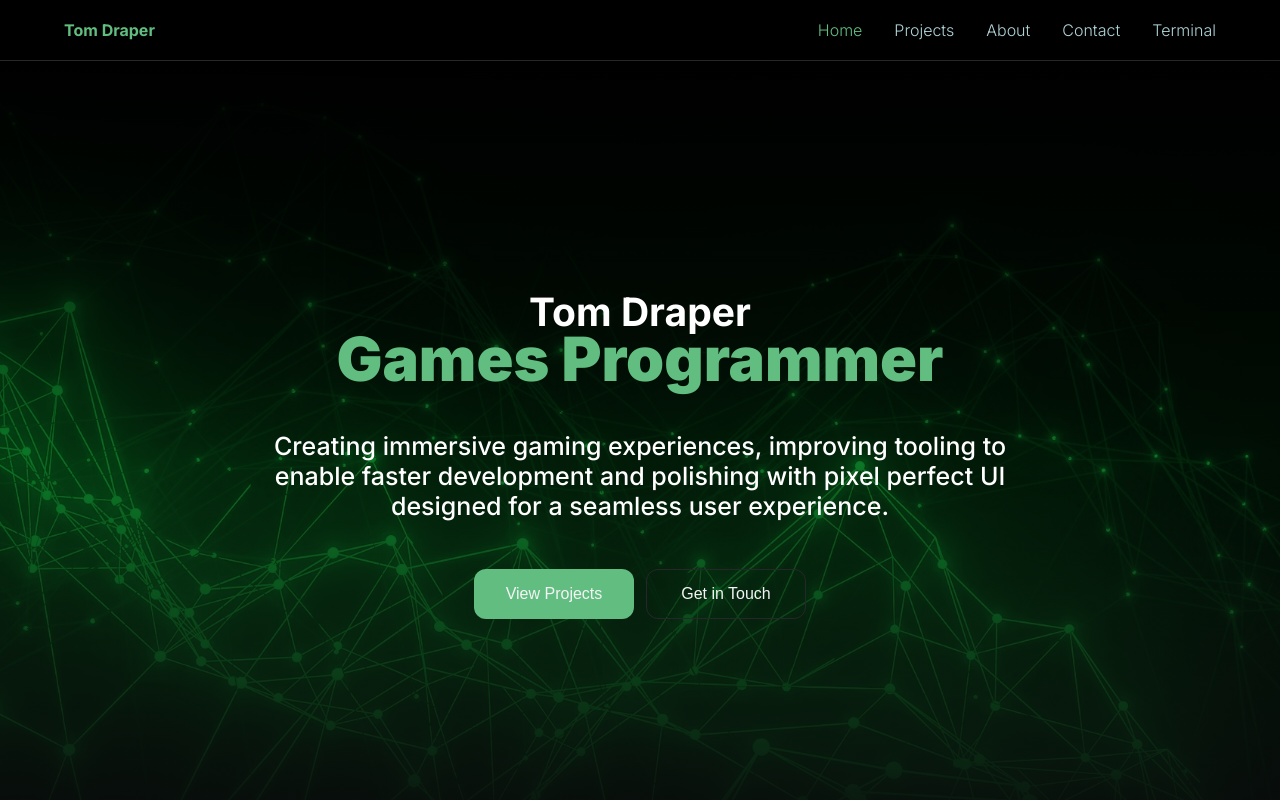
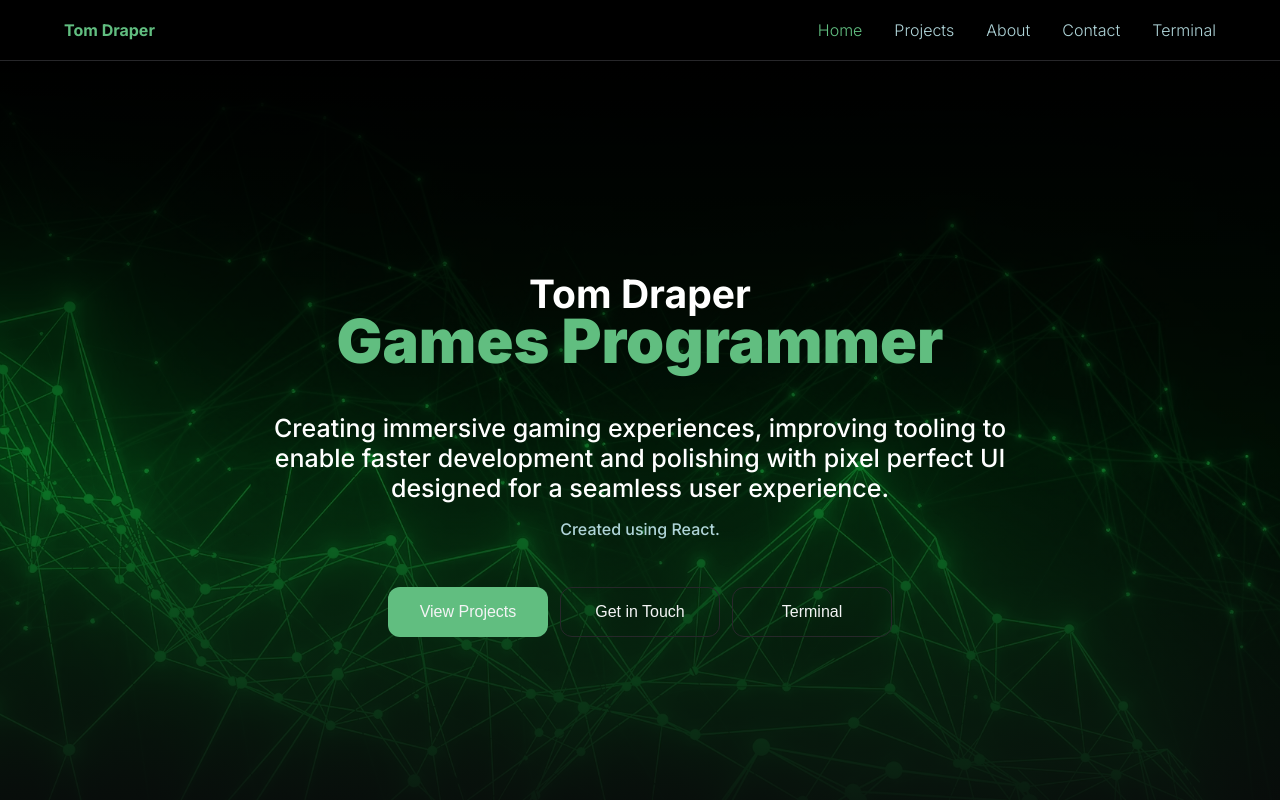
Before and after one commit to TomDraper/React-Profile, a React (Create React App) app: page / in a window 1280 px wide. Shown: the top 800 px of the page. Built offline with nearby package versions, Linux system fonts and the light colour scheme.

Commit message:
Fixed a few bugs with the terminal stuff and the splash page links.

```diff
--- a/src/components/splashPage.tsx
+++ b/src/components/splashPage.tsx
@@ -8,9 +8,10 @@ export default function SplashPage(){
             <div className="splashPageVignette center">
                 <h2>Tom Draper</h2>
                 <h1 className="greenText">Games Programmer</h1>
-                <h3>Creating immersive gaming experiences, improving tooling to enable faster development and polishing with pixel perfect UI designed for a seamless user experience.</h3>
+                <h3>Creating immersive gaming experiences, improving tooling to enable faster development and polishing with pixel perfect UI designed for a seamless user experience. <p>Created using React.</p></h3>
+
                 <div className="horizontalContainer center">
-                    <a href="projects.html"><button className="btn greenButton">View Projects</button></a><a href="contact.html"><button className="btn transparentButton">Get in Touch</button></a>
+                    <a href="#/projects"><button className="btn greenButton">View Projects</button></a><a href="#/contact"><button className="btn transparentButton">Get in Touch</button></a><a href="#/terminalGame"><button className="btn transparentButton">Terminal</button></a>
                 </div>
             </div>
         </div>
--- a/src/pages/terminalGamePage.tsx
+++ b/src/pages/terminalGamePage.tsx
@@ -2,7 +2,6 @@ import NavBar from '../components/navbar';
 import TerminalWindow from '../components/terminalWindow';
 
 export default function TerminalGame(){
-    console.log("opened terminal page");
     return (
         <div>
             <NavBar selected={4}/>
```
